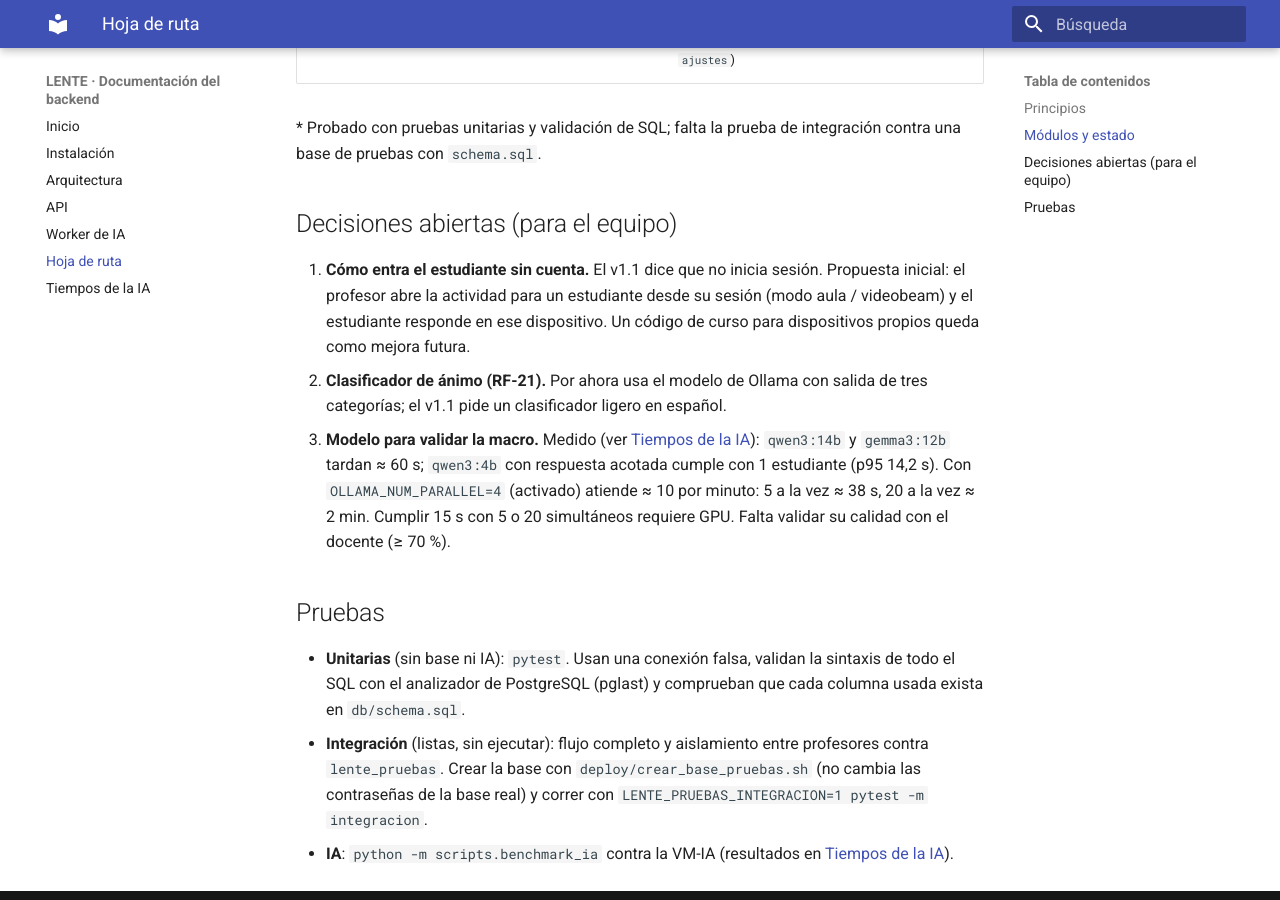
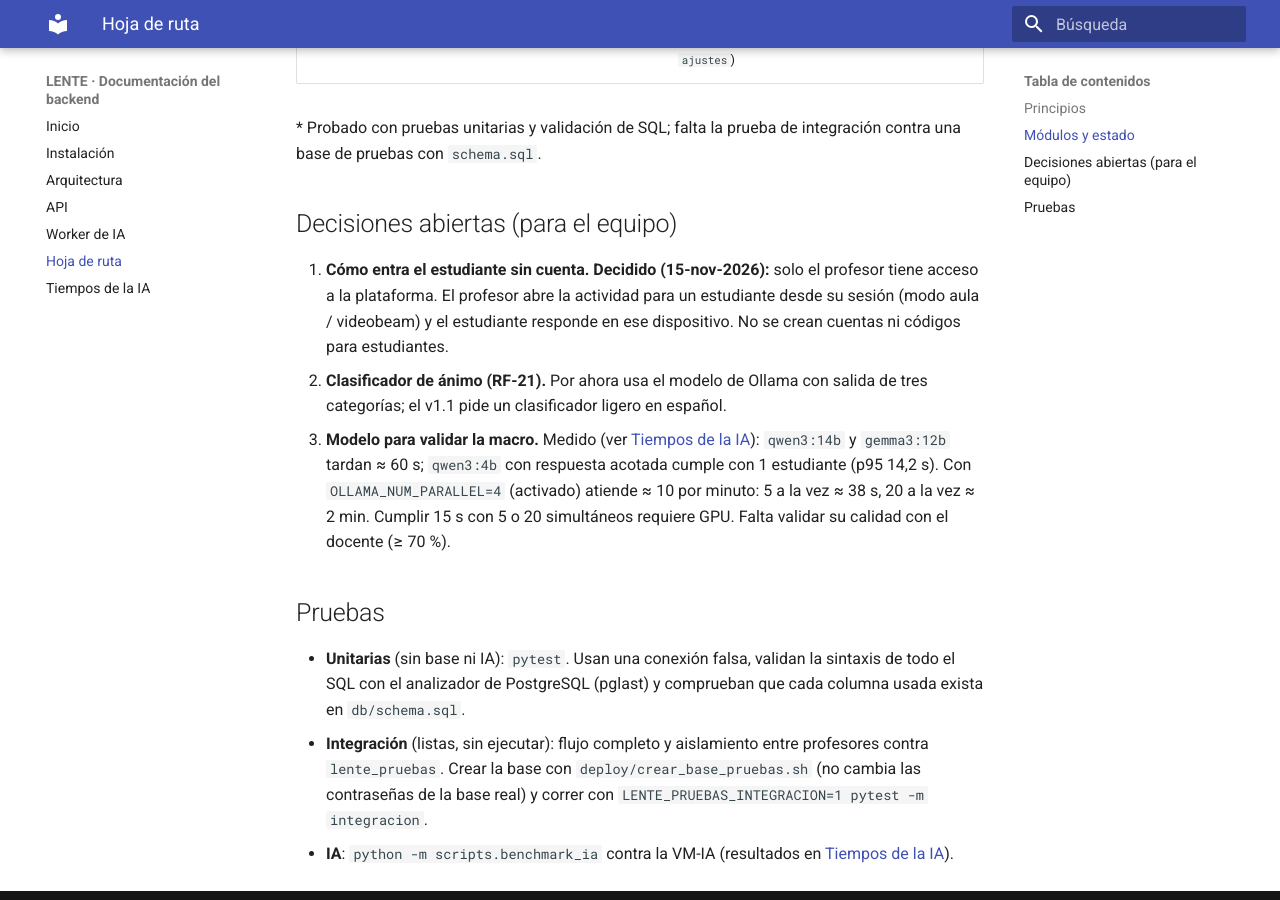
Before and after one commit to mvega09/lente, an MkDocs documentation site: the page built from docs/hoja-de-ruta.md, in a window 1280 px wide and 900 px high, scrolled down 1651 px. Built offline with MkDocs 1.6.1 and Material for MkDocs 9.7.7, drawn with Linux system fonts in a browser that asks for light colours.

Commit message:
Agrega pruebas automáticas en GitHub y registra que solo el profesor accede
- .github/workflows/pruebas.yml: pytest y mkdocs --strict en cada push.
- docs/hoja-de-ruta.md: decisión del 15-nov-2026 (modo aula, sin cuentas
  de estudiante).

Co-Authored-By: Claude Opus 5.5 <noreply@anthropic.com>

```diff
--- a/docs/hoja-de-ruta.md
+++ b/docs/hoja-de-ruta.md
@@ -38,10 +38,10 @@ integración contra una base de pruebas con `schema.sql`.
 
 ## Decisiones abiertas (para el equipo)
 
-1. **Cómo entra el estudiante sin cuenta.** El v1.1 dice que no inicia sesión.
-   Propuesta inicial: el profesor abre la actividad para un estudiante desde su
-   sesión (modo aula / videobeam) y el estudiante responde en ese dispositivo.
-   Un código de curso para dispositivos propios queda como mejora futura.
+1. **Cómo entra el estudiante sin cuenta. Decidido (15-nov-2026):** solo el
+   profesor tiene acceso a la plataforma. El profesor abre la actividad para un
+   estudiante desde su sesión (modo aula / videobeam) y el estudiante responde
+   en ese dispositivo. No se crean cuentas ni códigos para estudiantes.
 2. **Clasificador de ánimo (RF-21).** Por ahora usa el modelo de Ollama con
    salida de tres categorías; el v1.1 pide un clasificador ligero en español.
 3. **Modelo para validar la macro.** Medido (ver [Tiempos de la IA](benchmark-ia.md)):
```
Also changed, not shown: 1 other file.
